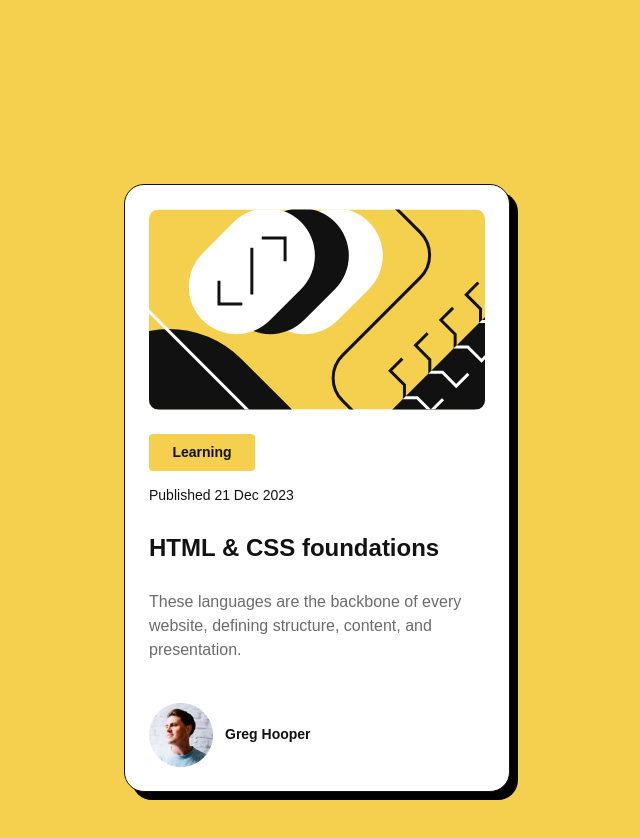
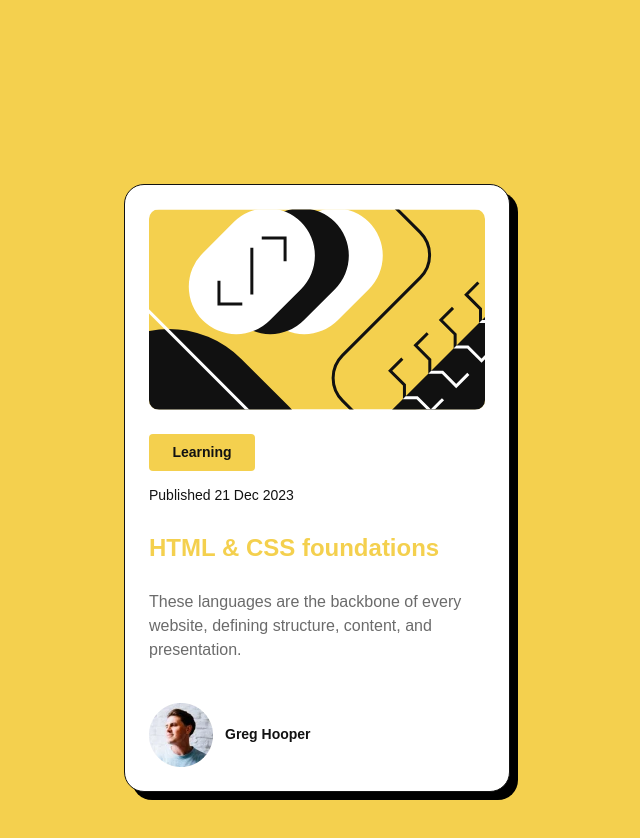
Before and after one commit to Garciajaime/Blog-Preview-Card, a plain HTML site: page index.html in a window 1280 px wide. In both pictures the pointer is over the element "HTML & CSS foundations". Shown: the whole page, without its empty margins (323-963 px from the left). Drawn offline with Linux system fonts and the light colour scheme; a web font is replaced by a local one.

Commit message:
added hover to header

```diff
--- a/styles.css
+++ b/styles.css
@@ -113,6 +113,10 @@ body{
     line-height: 150%; /* 2.25rem */
 
 }
+#headerText:hover{
+    cursor: pointer;
+    color: var(--Yellow);
+}
 
 #descriptionText{
     align-self: stretch;
```
